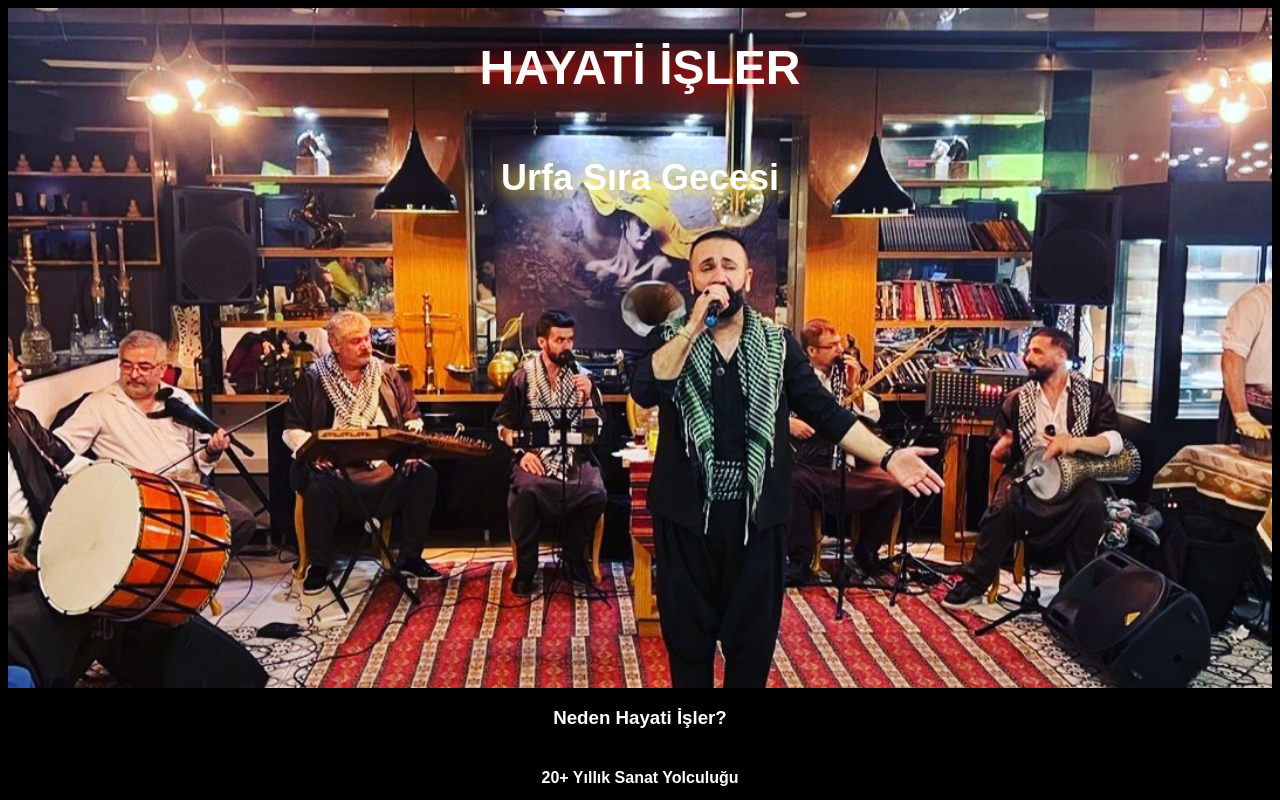
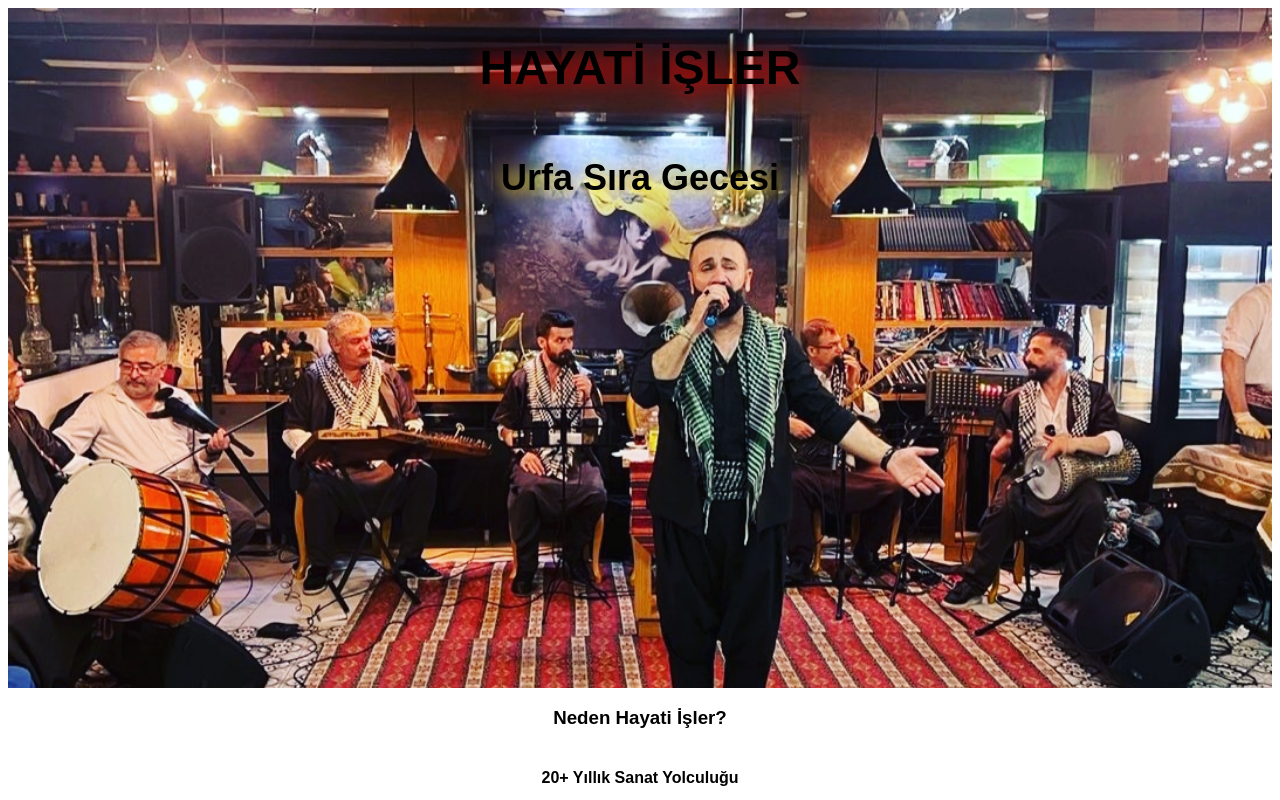
Before and after one commit to takascemberi/hayatiisler, a Next.js app: page / in a window 1280 px wide. Shown: the top 800 px of the page. Built offline with nearby package versions, Linux system fonts and the light colour scheme.

Commit message:
Update globals.css

```diff
--- a/src/app/globals.css
+++ b/src/app/globals.css
@@ -2,18 +2,14 @@
 @tailwind components;
 @tailwind utilities;
 
-:root {
-  --background: #000000;
-  --foreground: #ffffff;
-}
-
+/* TEMA RENKLERİNİ İPTAL ETTİK */
 body {
-  background: var(--background);
-  color: var(--foreground);
+  background-color: white;
+  color: black;
   font-family: Arial, Helvetica, sans-serif;
 }
 
-/* Gradient animasyon */
+/* Gradient animasyon (başlıklar için) */
 .animate-gradient {
   background-size: 300% 300%;
   animation: gradient 6s ease infinite;
```
